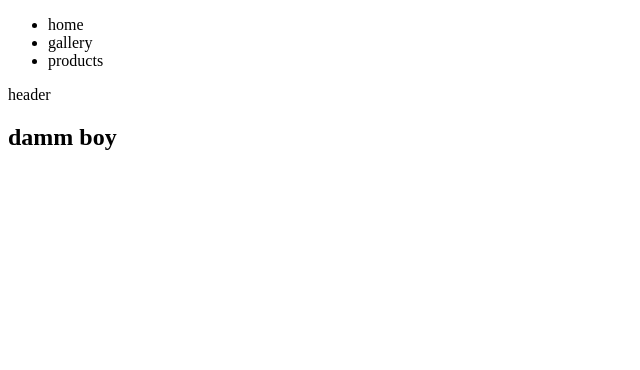
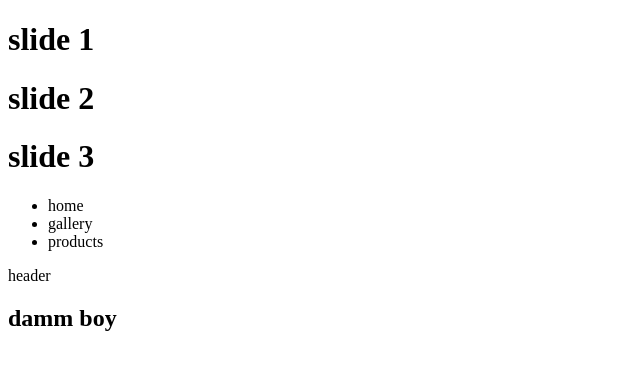
Before and after one commit to jackrabbit555/git, a website: page git-project-one/index.html in a window 1280 px wide. Shown: the whole page, without its empty margins (0-640 px from the left). Drawn offline with Linux system fonts and the light colour scheme.

Commit message:
slide added new

```diff
--- a/git-project-one/index.html
+++ b/git-project-one/index.html
@@ -7,6 +7,13 @@
     <title>Document</title>
 </head>
 <body>
+<div class="slider" >
+    <h1>slide 1</h1>
+    <h1>slide 2</h1>
+    <h1>slide 3</h1>
+</div>
+
+
     <nav>
         <ul>
             <li>home</li><li>gallery</li><li>products</li>
```
